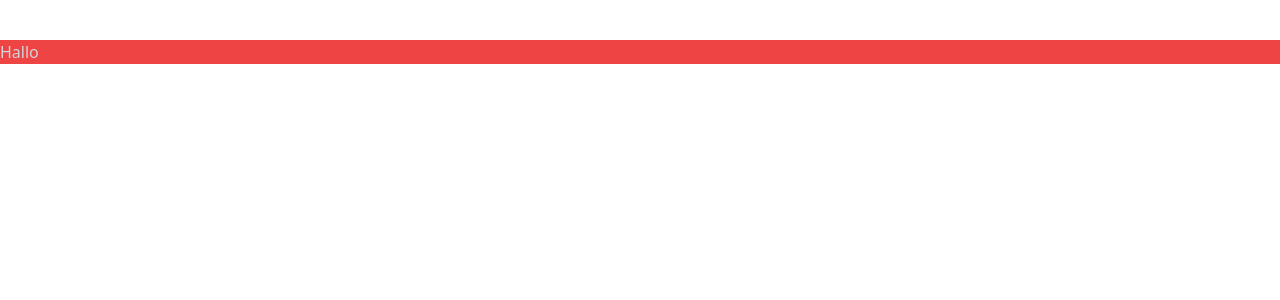
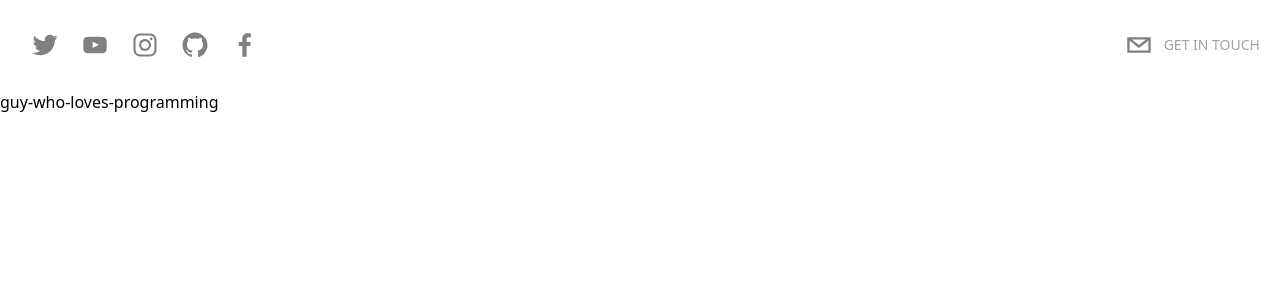
Before and after one commit to JoeLan124/portfolio2.0, a Next.js app: page / in a window 1280 px wide. Shown: the top 300 px of the page. Built offline with nearby package versions, Linux system fonts and the light colour scheme.

Commit message:
03 landing page step simple-type-writer

```diff
--- /dev/null
+++ b/components/Header.tsx
@@ -0,0 +1,66 @@
+import React from "react";
+import { SocialIcon } from "react-social-icons";
+import { motion } from "framer-motion";
+
+type Props = {};
+
+function Header({}: Props) {
+  return (
+    <header className="sticky top-0 p-5 flex items-start justify-between max-w-7xl mx-auto z-20">
+      <motion.div
+        className="flex flex-row items-center"
+        initial={{ x: -500, opacity: 0, scale: 0.5 }}
+        animate={{ x: 0, opacity: 1, scale: 1 }}
+        transition={{ duration: 1.5 }}
+      >
+        {/* social icons  */}
+
+        <SocialIcon
+          url="https://twitter.com/jaketrent"
+          fgColor="gray"
+          bgColor="transparent"
+        />
+        <SocialIcon
+          url="https://youtube.com/jaketrent"
+          fgColor="gray"
+          bgColor="transparent"
+        />
+        <SocialIcon
+          url="https://instagramm.com/jaketrent"
+          fgColor="gray"
+          bgColor="transparent"
+        />
+        <SocialIcon
+          url="https://github.com/jaketrent"
+          fgColor="gray"
+          bgColor="transparent"
+        />
+        <SocialIcon
+          url="https://facebook.com/jaketrent"
+          fgColor="gray"
+          bgColor="transparent"
+        />
+      </motion.div>
+      <motion.div
+        className="flex flex-row items-center text-gray-300 cursor-pointer"
+        initial={{ x: 500, opacity: 0, scale: 0.5 }}
+        animate={{ x: 0, opacity: 1, scale: 1 }}
+        transition={{ duration: 1.5 }}
+      >
+        {/* email */}
+        <SocialIcon
+          className="cursor-pointer"
+          network="email"
+          url="johannes.langosch@gmail.com"
+          fgColor="gray"
+          bgColor="transparent"
+        />
+        <p className="uppercase hidden md:inline-flex text-sm text-gray-400 xl:items-center">
+          Get in touch
+        </p>
+      </motion.div>
+    </header>
+  );
+}
+
+export default Header;
--- /dev/null
+++ b/components/Hero.tsx
@@ -0,0 +1,26 @@
+import React from "react";
+import { Cursor, useTypewriter } from "react-simple-typewriter";
+
+type Props = {};
+
+function Hero({}: Props) {
+  const [text, count] = useTypewriter({
+    words: [
+      "Hi, my name is Johannes",
+      "guy-who-loves-programming",
+      "works-fulltime-in-an-insurance-company",
+    ],
+    loop: true,
+    delaySpeed: 2000,
+  });
+  return (
+    <div>
+      <h1>
+        <span>{text}</span>
+        <Cursor cursorColor="#F7AB0A"></Cursor>
+      </h1>
+    </div>
+  );
+}
+
+export default Hero;
--- a/package.json
+++ b/package.json
@@ -9,9 +9,12 @@
     "lint": "next lint"
   },
   "dependencies": {
+    "framer-motion": "^7.5.3",
     "next": "12.3.1",
     "react": "18.2.0",
-    "react-dom": "18.2.0"
+    "react-dom": "18.2.0",
+    "react-simple-typewriter": "^4.0.5",
+    "react-social-icons": "^5.15.0"
   },
   "devDependencies": {
     "@types/node": "18.8.3",
--- a/pages/index.tsx
+++ b/pages/index.tsx
@@ -1,5 +1,7 @@
 import type { NextPage } from "next";
 import Head from "next/head";
+import Header from "../components/Header";
+import Hero from "../components/Hero";
 
 const Home: NextPage = () => {
   return (
@@ -8,7 +10,23 @@ const Home: NextPage = () => {
         <title>Johannes First Portfolio</title>
         <meta name="description" content="my first website" />
       </Head>
-      <h1 className="mt-10 text-gray-300 bg-red-500">Hallo</h1>
+
+      <Header />
+
+      {/* Hero */}
+      <section id="hero">
+        <Hero />
+      </section>
+
+      {/* About */}
+
+      {/* Experience */}
+
+      {/* Skills */}
+
+      {/* Projects */}
+
+      {/* Contact Me */}
     </div>
   );
 };
```
Also changed, not shown: 1 other file (tests, documents, lock files or other folders).
